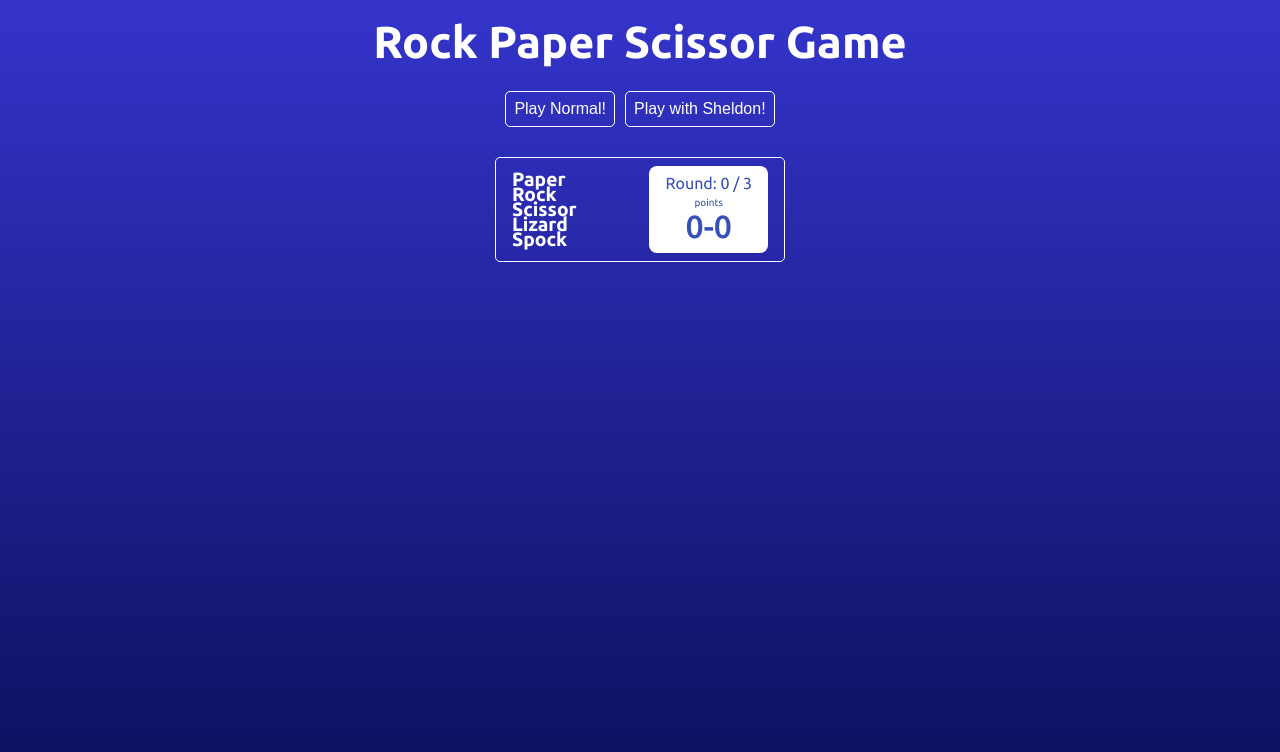
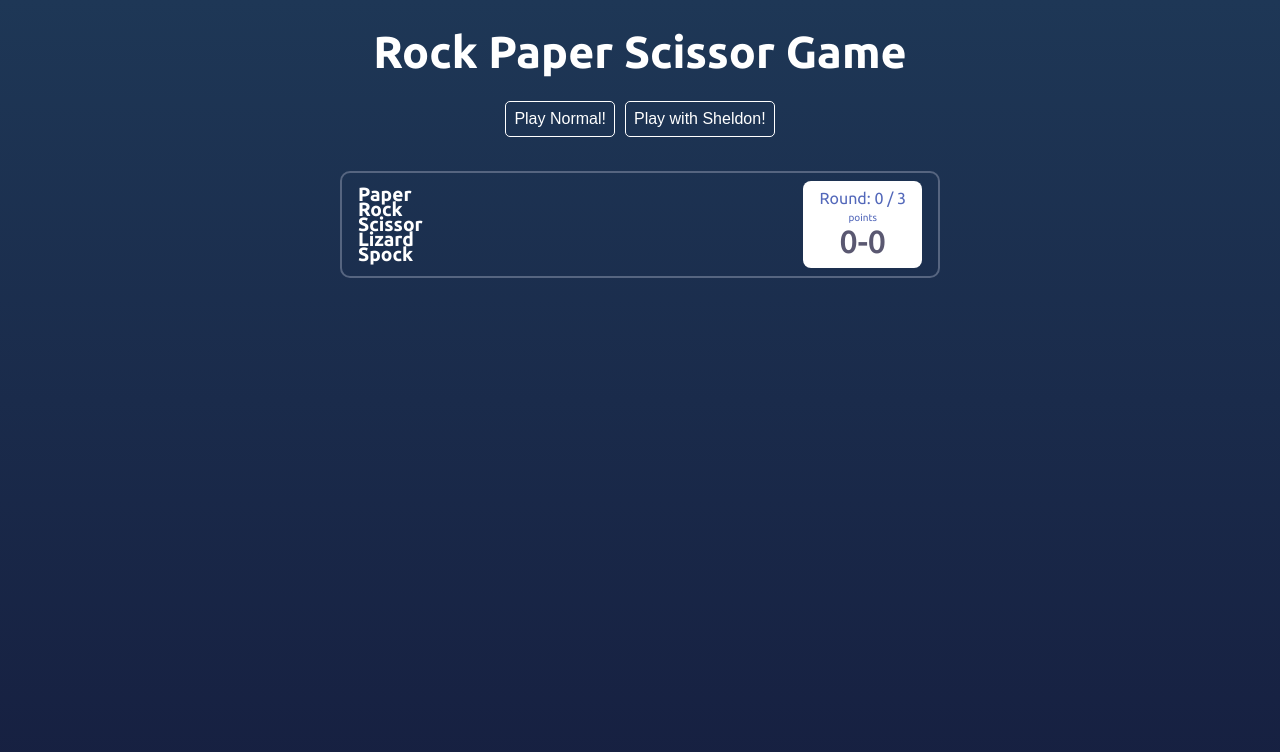
Before and after one commit to FrancoDavid/game-rps-angular, an Angular app in the folder game-rps/: page /selection/1 in a window 1280 px wide. Shown: the top 752 px of the page. Built offline with nearby package versions, Linux system fonts and the light colour scheme.

Commit message:
feat: improve score

```diff
--- a/game-rps/src/app/components/game-rps-menu/game-rps-menu.component.css
+++ b/game-rps/src/app/components/game-rps-menu/game-rps-menu.component.css
@@ -1,5 +1,5 @@
 header {
-  margin: 10px auto;
+  margin: 20px auto;
   padding: 6px;
   text-align: center;
 }
--- a/game-rps/src/app/components/game-rps-menu/game-rps-menu.component.ts
+++ b/game-rps/src/app/components/game-rps-menu/game-rps-menu.component.ts
@@ -52,6 +52,9 @@ export class GameRpsMenuComponent implements OnInit {
     }
 
     public onClickReset(): void {
+
+        console.log("onClickReset");
+
         this.menu.inGameProcess = false;
         this._gameService.resetGame();
     }
--- a/game-rps/src/app/components/game-rps-score/game-rps-score.component.css
+++ b/game-rps/src/app/components/game-rps-score/game-rps-score.component.css
@@ -1,13 +1,12 @@
 .score-container {
   background-color: transparent;
-  border: 1px solid white;
-  border-radius: 5px;
-  /* padding: 8px; */
+  border: 2px solid #566580;
+  border-radius: 10px;
 
   display: flex;
   justify-content: space-between;
 
-  margin: 16px auto;
+  margin: 15px auto 45px auto;
   max-width: 290px;
 
   color: white;
@@ -38,7 +37,7 @@
   padding: 8px 16px;
   margin:8px 16px;
 
-  color: #374fb9;
+  color: #5368BA;
 }
 
 .score-values p:first-child {
@@ -49,4 +48,17 @@
 .score-values p:last-child {
   font-size: 2rem;
   font-weight: 500;
+  color: #5A5871;
 }
+
+@media (min-width: 576px) {
+  .score-container {
+    max-width: 400px;
+  }
+}
+
+@media (min-width: 992px) {
+  .score-container {
+    max-width: 600px;
+  }
+}
--- a/game-rps/src/app/components/game-rps-selector/game-rps-selector.component.css
+++ b/game-rps/src/app/components/game-rps-selector/game-rps-selector.component.css
@@ -16,42 +16,41 @@
 }
 
 .btn-selector--yellow {
-  border-color: yellow;
+  border-color: #E7A721;
 }
 
 .btn-selector--yellow:hover {
-  border-color: yellowgreen;
+  border-color: #C76D17;
 }
 
 .btn-selector--blue {
-  border-color: blue;
+  border-color: #536AF5;
 }
 
 .btn-selector--blue:hover {
-  border-color: aqua;
+  border-color: #2946C1;
 }
 
 .btn-selector--red {
-  border-color: red;
+  border-color: #DF3957;
 }
 
 .btn-selector--red:hover {
-  border-color: rebeccapurple;
+  border-color: #9C1833;
 }
 
-
 .btn-selector--green {
-  border-color: green;
+  border-color: #4CBBD1;
 }
 
 .btn-selector--green:hover {
-  border-color: greenyellow;
+  border-color: #368FAD;
 }
 
 .btn-selector--purple {
-  border-color: purple;
+  border-color: #8955E0;
 }
 
 .btn-selector--purple:hover {
-  border-color: palevioletred;
+  border-color: #6035AE;
 }
--- a/game-rps/src/app/pages/game-rps-result-page/game-rps-result-page.component.ts
+++ b/game-rps/src/app/pages/game-rps-result-page/game-rps-result-page.component.ts
@@ -42,8 +42,7 @@ export class GameRpsResultPageComponent implements OnInit {
 
 
     constructor(private _activeRouter: ActivatedRoute,
-                private _gameService: GameRpsService,
-                private _router: Router) {
+                private _gameService: GameRpsService) {
         this.result = {
             optionChooser: null,
             optionHouse: null,
@@ -53,7 +52,6 @@ export class GameRpsResultPageComponent implements OnInit {
 
 
     ngOnInit(): void {
-
         const optionChooser = this._activeRouter.snapshot.paramMap.get('option') as GameOption | null;
         const optionHouse = this._gameService.calculateChoicePlayerAuto();
 
@@ -62,8 +60,6 @@ export class GameRpsResultPageComponent implements OnInit {
             optionHouse,
             isWinner: this._gameService.verifyGameWinner(optionChooser, optionHouse)
         };
-
-        console.log(this.result);
     }
 
     public onClickNextTurn(): void {
--- a/game-rps/src/app/pages/game-rps-start-page/game-rps-start-page.component.ts
+++ b/game-rps/src/app/pages/game-rps-start-page/game-rps-start-page.component.ts
@@ -30,7 +30,6 @@ export class GameRpsStartPageComponent implements OnInit {
     ngOnInit(): void {
         this._gameService.getNotificationOver$()
             .subscribe((isWinner) => {
-                console.log('isWinner', isWinner);
                 if (isWinner) {
                     this._gameModalService.openModalWin();
                 } else {
--- a/game-rps/src/styles.scss
+++ b/game-rps/src/styles.scss
@@ -13,7 +13,7 @@ $color-ternary: rgb(58, 56, 56);
 }
 
 body {
-    background: linear-gradient(to bottom,#0b0bc1d4, #0c0f5b );
+    background: linear-gradient(to bottom,#1E3756, #161F40);
     background-size: 100% 100vh;
     background-repeat: no-repeat;
 
```
